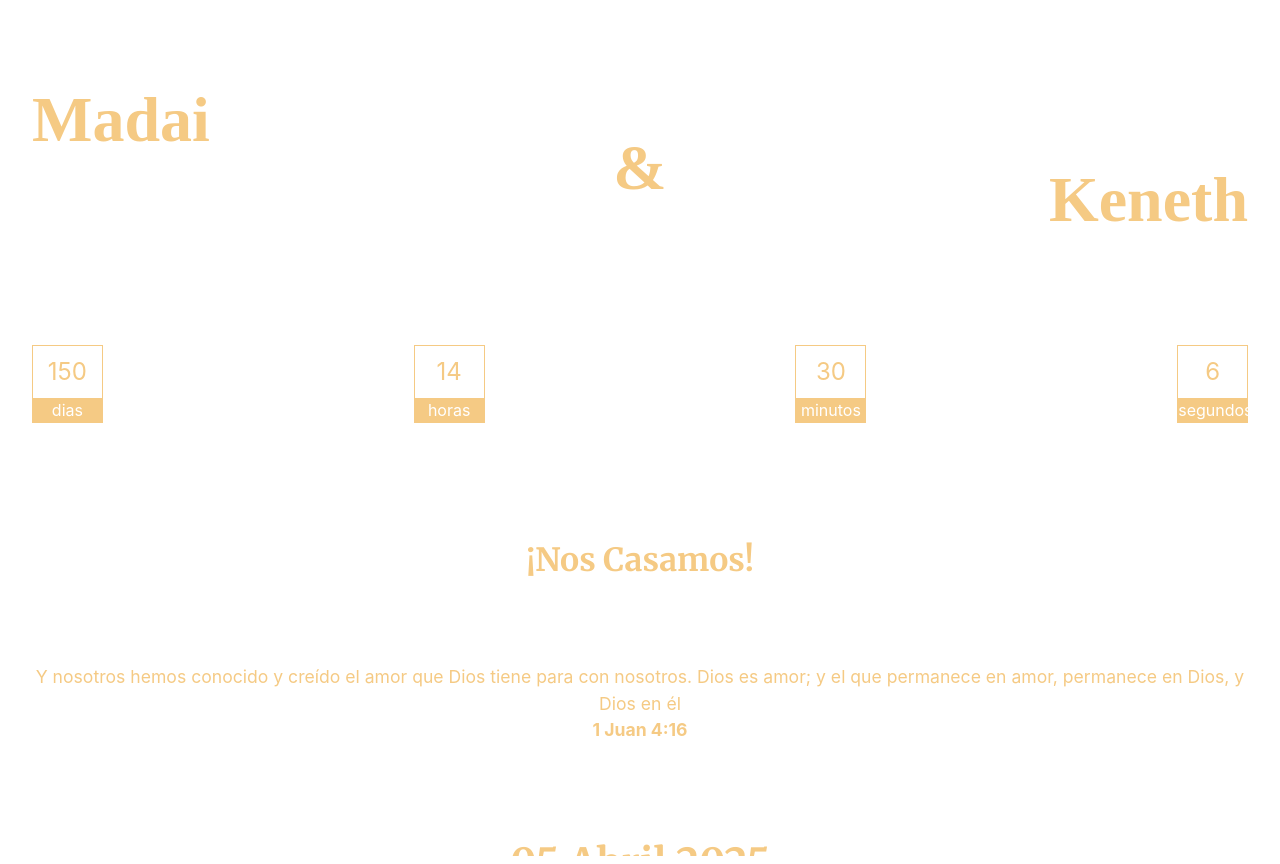
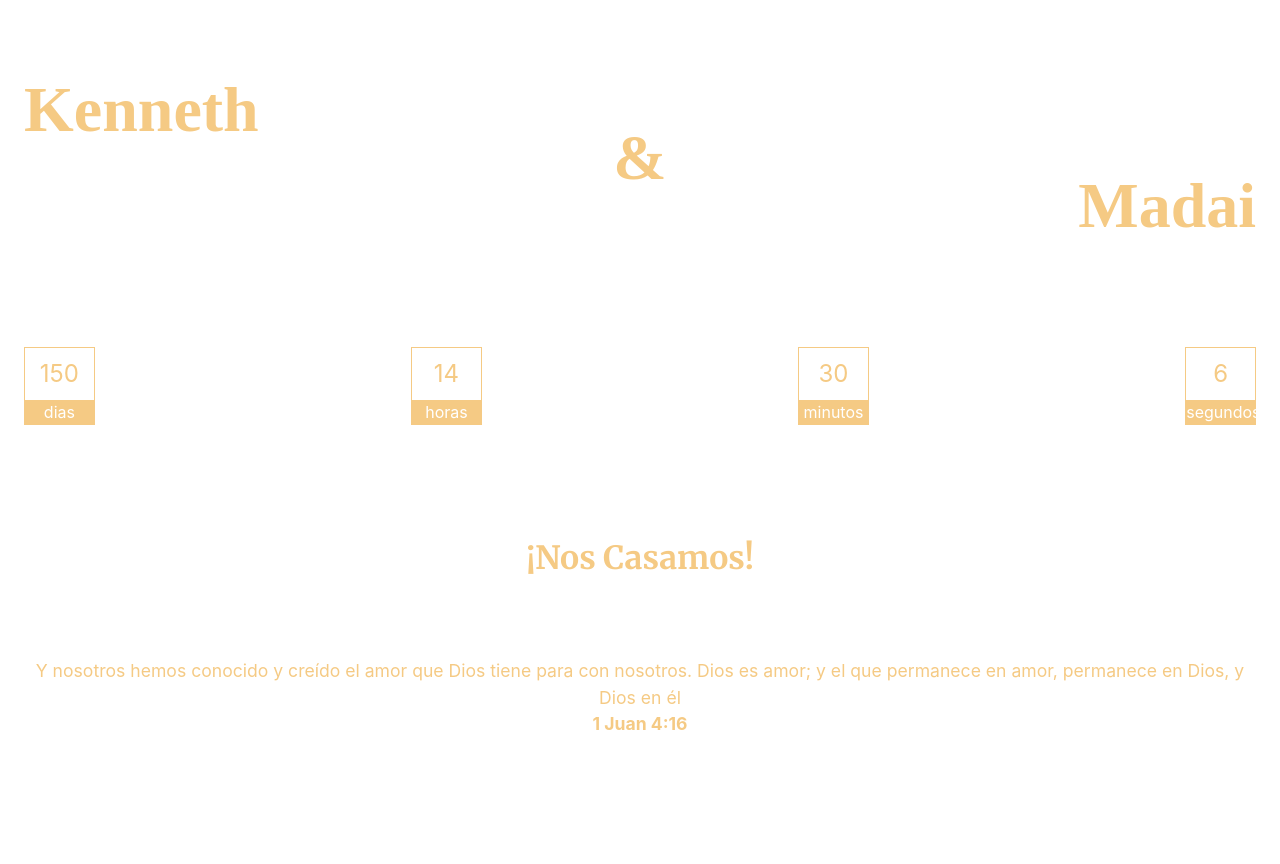
Before and after one commit to Urias-Flores/wedding-invitation, a React (Vite) app: page / in a window 1280 px wide. After the commit the page ends 800 px from the top, so only its background shows below. Built offline with nearby package versions, Linux system fonts and the light colour scheme; a web font is replaced by a local one.

Commit message:
Scroll bug resolved, adding others

```diff
--- a/src/App.css
+++ b/src/App.css
@@ -2,4 +2,9 @@
   max-width: 1280px;
   margin: 0 auto;
   text-align: center;
+  height: 100vh;
 }
+
+body{
+  margin: 0;
+}
--- a/src/App.jsx
+++ b/src/App.jsx
@@ -7,9 +7,9 @@ function App() {
       <main>
         <section>
           <h1 className="names">
+            <p className="names__title">Kenneth</p>
+            <p className="names__title">&</p>
             <p className="names__title">Madai</p>
-            <p className="names__title">&</p>
-            <p className="names__title">Keneth</p>
           </h1>
 
           <div className="timer">
@@ -65,7 +65,16 @@ function App() {
             <h3>Ceremonia</h3>
             <p>Orillas de la playa, Tela, Atlantida</p>
             <p>05:00 PM</p>
-
+            <iframe
+              className="map"
+              src="https://www.google.com/maps/embed?pb=!1m18!1m12!1m3!1d3839.442887002711!2d-87.46284293893538!3d15.78058430071304!2m3!1f0!2f0!3f0!3m2!1i1024!2i768!4f13.1!3m3!1m2!1s0x8f687dfea8faee6b%3A0x175b36df64c2542e!2sTela%2C%20Atl%C3%A1ntida!5e0!3m2!1ses-419!2shn!4v1731028431188!5m2!1ses-419!2shn"
+              width="400"
+              height="300"
+              allowFullScreen=""
+              loading="lazy"
+              referrerPolicy="no-referrer-when-downgrade"
+            >
+            </iframe>
           </div>
 
           <div>
@@ -73,8 +82,16 @@ function App() {
 
             <p>Cabaña contiguo a Hotel XXXXXX, Tela, Atlantida</p>
             <p>08:00 PM</p>
-
-
+            <iframe
+              className="map"
+              src="https://www.google.com/maps/embed?pb=!1m18!1m12!1m3!1d3839.442887002711!2d-87.46284293893538!3d15.78058430071304!2m3!1f0!2f0!3f0!3m2!1i1024!2i768!4f13.1!3m3!1m2!1s0x8f687dfea8faee6b%3A0x175b36df64c2542e!2sTela%2C%20Atl%C3%A1ntida!5e0!3m2!1ses-419!2shn!4v1731028431188!5m2!1ses-419!2shn"
+              width="400"
+              height="300"
+              allowFullScreen=""
+              loading="lazy"
+              referrerPolicy="no-referrer-when-downgrade"
+            >
+            </iframe>
           </div>
         </section>
 
--- a/src/index.css
+++ b/src/index.css
@@ -24,7 +24,7 @@ h1, h2, h3, h4, h5, p{
 /* General desing */
 main{
   height: 100vh;
-  padding: 1.5rem;
+  padding: 0 1.5rem;
   overflow-y: scroll;
   scroll-behavior: smooth;
   scroll-snap-type: y mandatory;
@@ -62,7 +62,7 @@ section{
 
 .names__title:nth-child(3){
   justify-content: end;
-  margin-top: -4rem;
+  margin-top: -3rem;
 }
 
 /* Timer */
```
